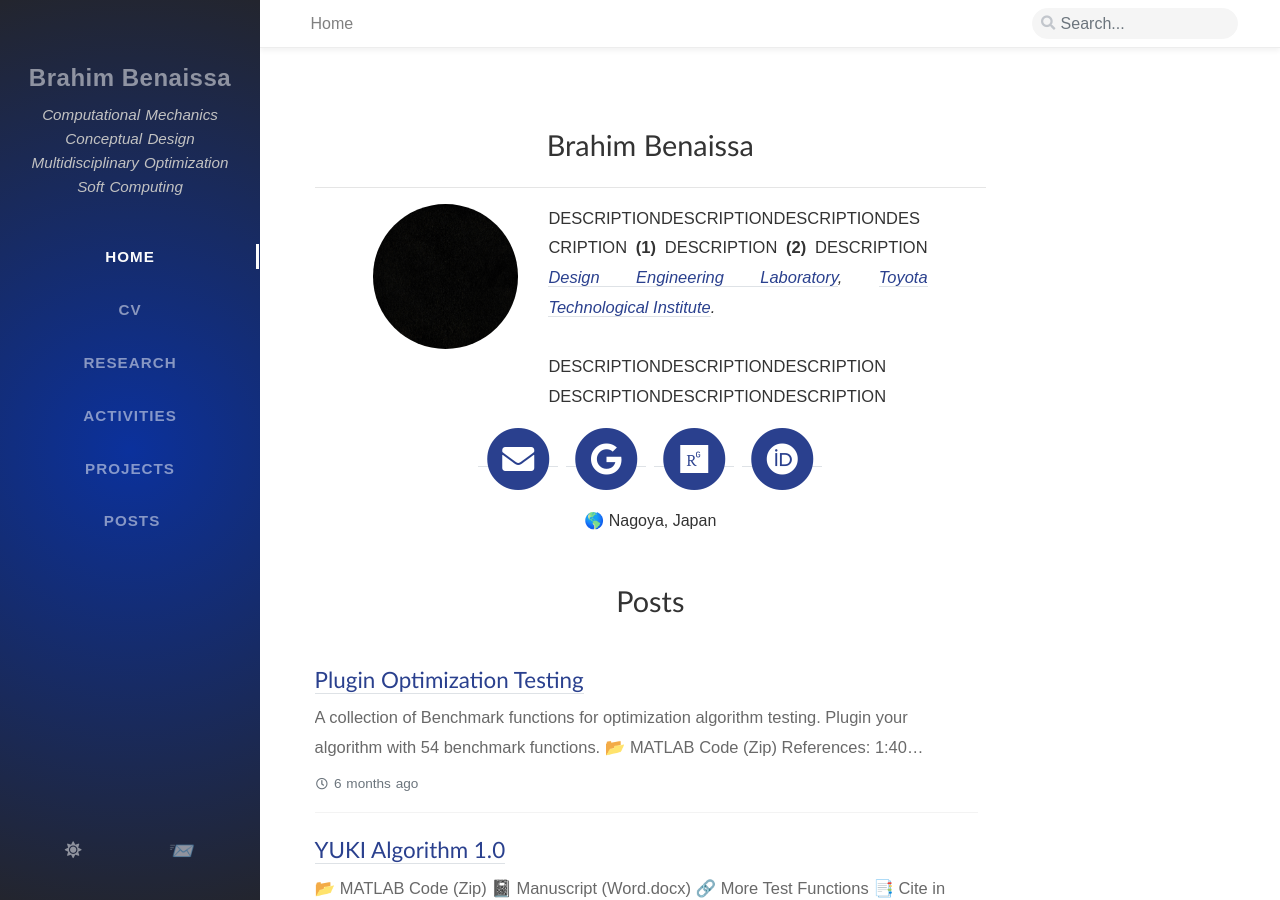
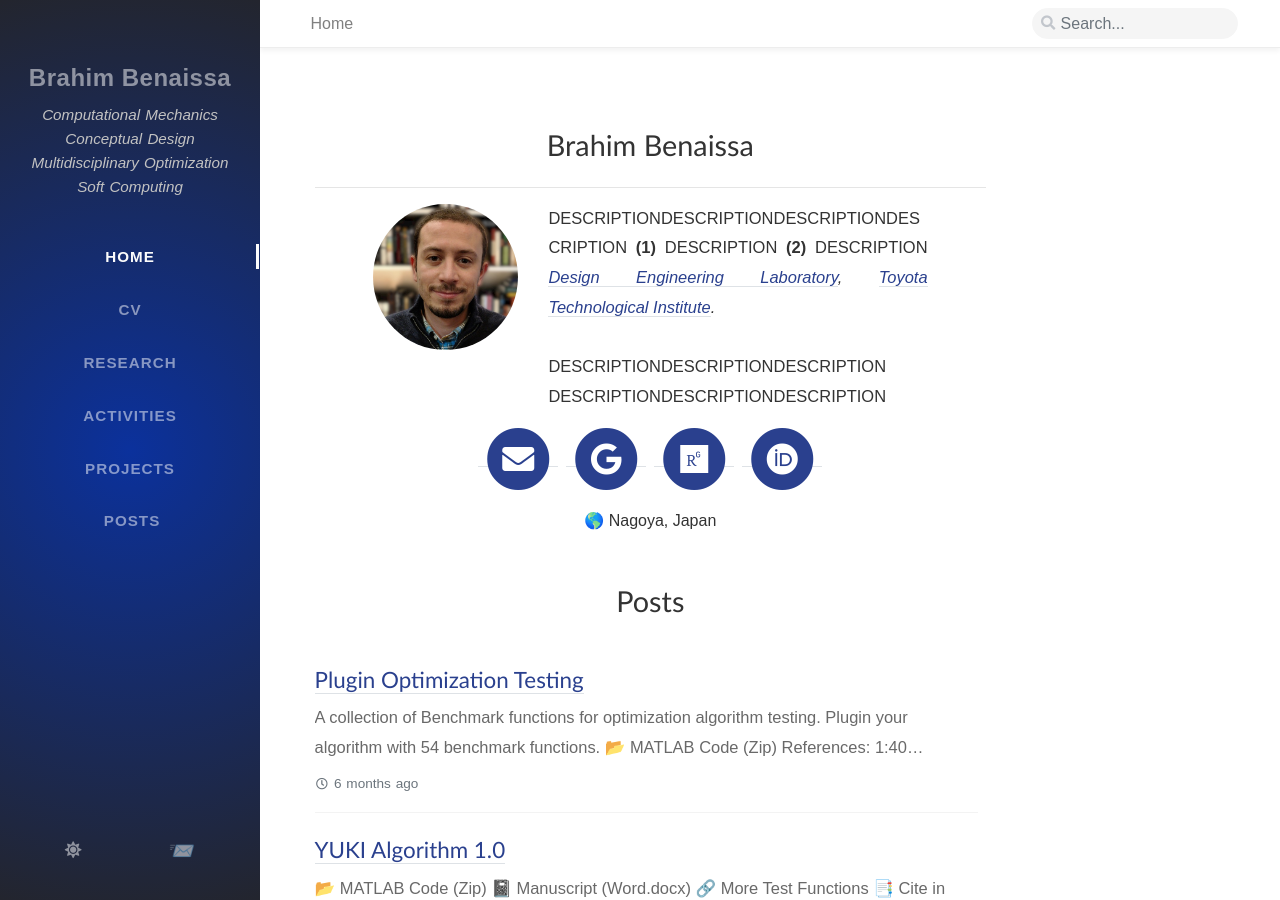
Before and after one commit to Brahim-Benaissa/Brahim-Benaissa.github.io, a Jekyll site: the page built from index.html, in a window 1280 px wide and 900 px high. Built offline with Jekyll 4.4.1, drawn with Linux system fonts in a browser that asks for light colours; nearby versions of some CDN libraries; some web fonts are replaced; the list of posts is cut into pages by our own code; comment, search, counter and statistics services are not loaded.

Commit message:
Update home.html

```diff
--- a/_layouts/home.html
+++ b/_layouts/home.html
@@ -14,7 +14,7 @@ layout: page
 <div class="row justify-content-center">
   <div class="col-4 col-lg-3 col-xl-3">
     <!-- <div id="avatar" class="d-flex align-content-center"> -->
-      <img style="width:100%; border-radius: 50%" src="{{site.baseurl}}/assets/img/profile0.jpg">
+      <img style="width:100%; border-radius: 50%" src="{{site.baseurl}}/assets/img/profile.jpg">
     <!-- </div> -->
   </div> <!-- #page -->
   <div class="col-10 col-lg-7 col-xl-7">
```
